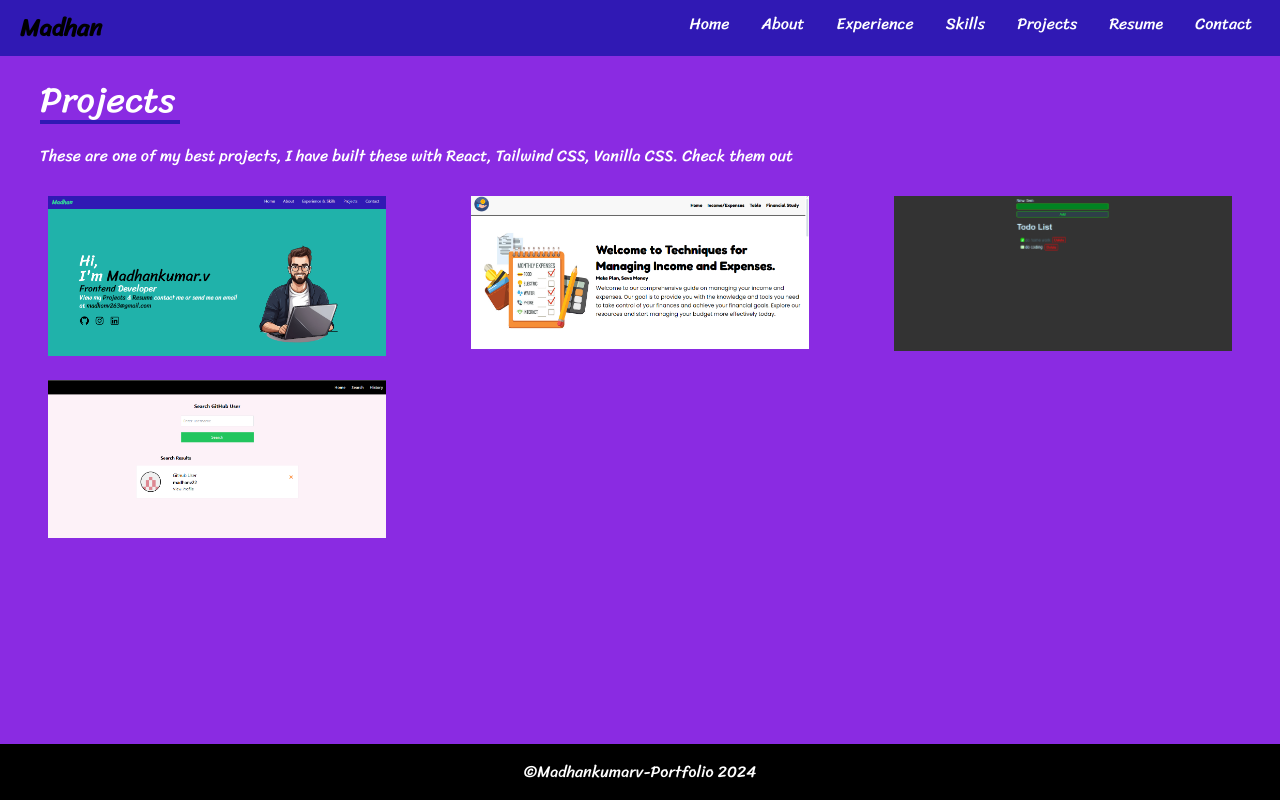
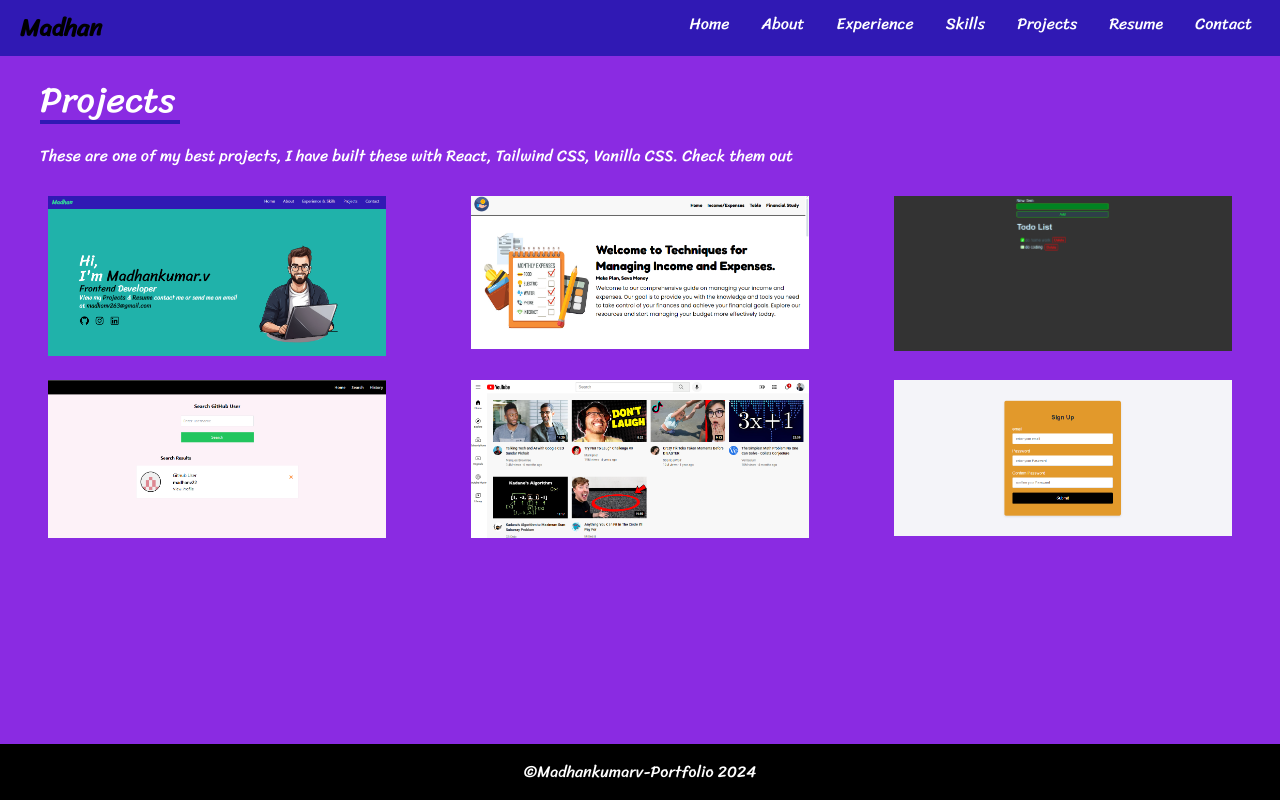
Before and after one commit to madhanv22/madhankumar-portfolio, a React (Vite) app: page /#/projects in a window 1280 px wide. Built offline with nearby package versions, Linux system fonts and the light colour scheme.

Commit message:
new projects added

```diff
--- a/src/components/Projects.jsx
+++ b/src/components/Projects.jsx
@@ -2,6 +2,8 @@ import projectImg1 from '../assets/project1.png';
 import projectImg2 from '../assets/project2.png';
 import projectImg3 from '../assets/project3.png';
 import projectImg4 from '../assets/project4.png';
+import projectImg5 from '../assets/project5.png';
+import projectImg6 from '../assets/project6.png';
 
 const Projects = () => {
   const config = {
@@ -29,7 +31,19 @@ const Projects = () => {
         description: 'I created a Github Dashboard application using React.js',
         link: 'https://madhanv22.github.io/github-dashboard/',
         SourceLink: 'https://github.com/madhanv22/github-dashboard'
-      }
+      },
+      {
+        image: projectImg5,
+        description: 'I created a Youtube Clone using HTML and CSS',
+        link: 'https://madhanv22.github.io/youtube-clone/',
+        SourceLink: 'https://github.com/madhanv22/youtube-clone'
+      },
+      {
+        image: projectImg6,
+        description: 'I created a User SignUp & Login Page using HTML and CSS and Javascript',
+        link: 'https://madhanv22.github.io/signup-login/',
+        SourceLink: 'https://github.com/madhanv22/signup-login'
+      },
     ]
   };
 
```
Also changed, not shown: src/assets/project5.png (added), src/assets/project6.png (added).
